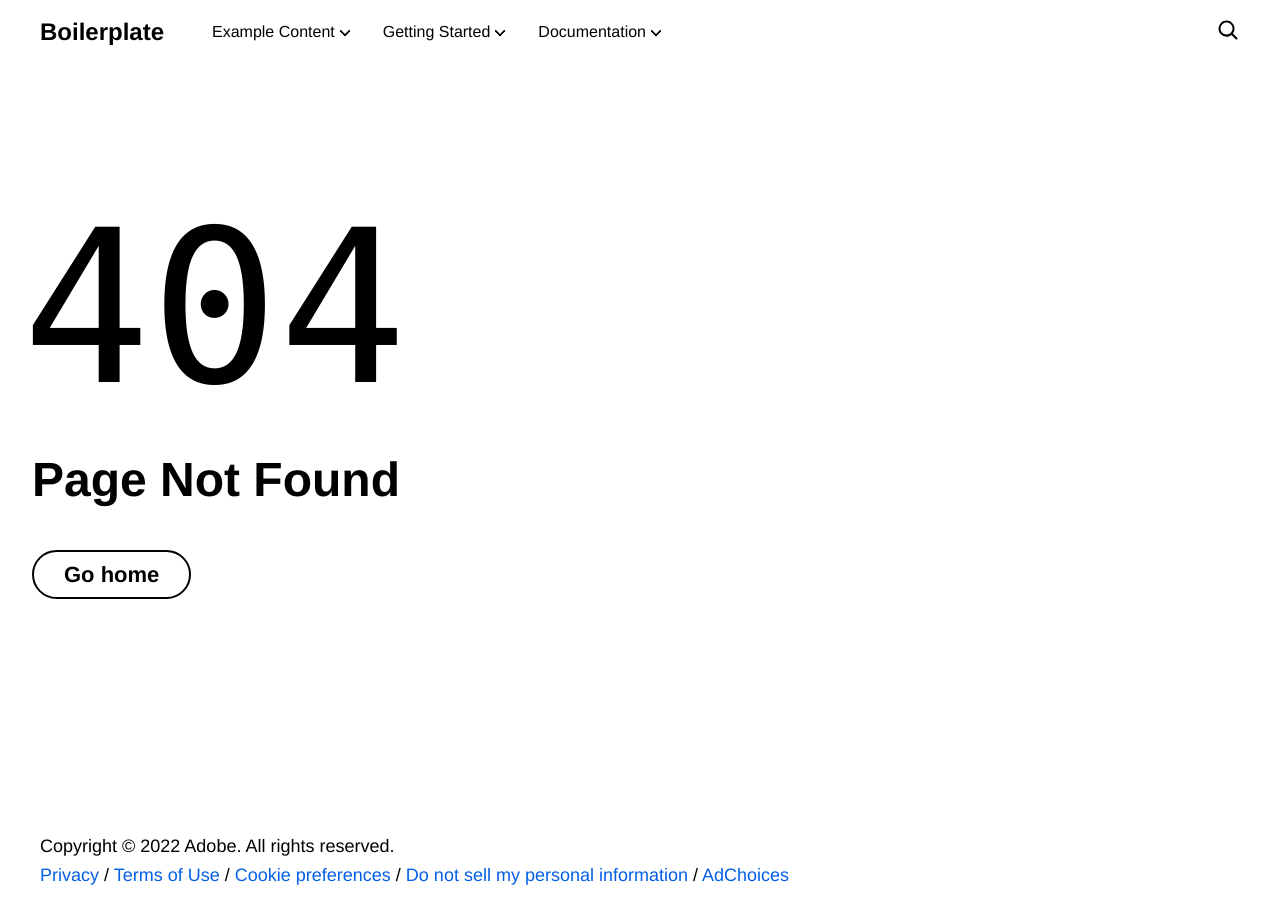
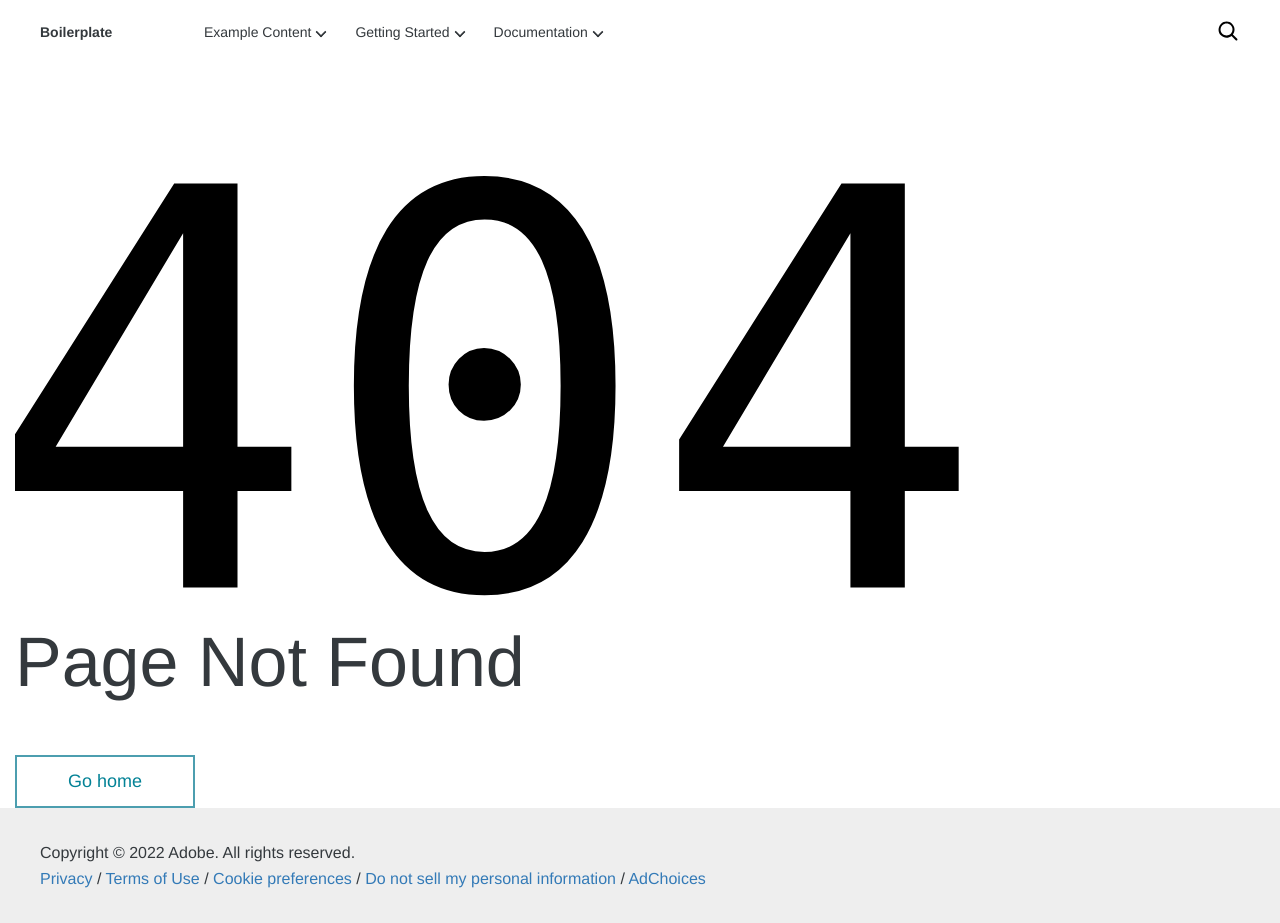
Before and after one commit to nvish-rajneeshkumar/Moldev-franklin, a website with bundled scripts: page 404.html in a window 1280 px wide. Built offline with nearby package versions, Linux system fonts and the light colour scheme; files whose address does not match are found by name.

Commit message:
css changes

```diff
--- a/styles/styles.css
+++ b/styles/styles.css
@@ -10,42 +10,93 @@
  * governing permissions and limitations under the License.
  */
 
- :root {
+@import url("https://maxcdn.bootstrapcdn.com/font-awesome/4.5.0/css/font-awesome.min.css");
+
+@font-face {
+  font-family: 'Proxima Nova Regular Fallback';
+  font-style: normal;
+  font-weight: 400;
+  src: local('Arial');
+  ascent-override: 79.64%;
+  descent-override: 21.17%;
+  line-gap-override: 0.00%;
+  size-adjust: 99.19%;
+}
+
+@font-face {
+  font-family: 'Proxima Nova ExtraBold Fallback';
+  font-style: normal;
+  font-weight: 800;
+  src: local('Arial');
+  ascent-override: 75.77%;
+  descent-override: 20.14%;
+  line-gap-override: 0.00%;
+  size-adjust: 104.26%;
+}
+
+@font-face {
+  font-family: 'Proxima Nova Light Fallback';
+  font-style: normal;
+  font-weight: 300;
+  src: local('Arial');
+  ascent-override: 80.85%;
+  descent-override: 21.49%;
+  line-gap-override: 0.00%;
+  size-adjust: 97.72%;
+}
+
+:root {
   /* colors */
-  --link-color: #035fe6;
-  --link-hover-color: #136ff6;
+  --text-color: #34393d;
+  --text-white: #fff;
+  --heading-color: #00758d;
+  --link-color: #337ab7;
+  --link-hover-color: #0066a4;
   --background-color: #fff;
-  --overlay-background-color: #fff;
-  --highlight-background-color: #00FF00;
-  --text-color: #000;
+  --overlay-background-color: #eee;
+  --highlight-background-color: #ccc;
+  --button-color: #fff;
+  --button-hover-color: #0066a4;
+  --button-bg-color: #008da9;
+  --button-bg-hover-color: #fff;
+  --button-secondary-color: #038296;
+  --button-secondary-border-color: #4c9eaf;
+  --button-secondary-hover-color: #0066a4;
+  --button-secondary-bg-color: #038296;
+  --button-secondary-bg-hover-color: #fff;
+
+  --gray-background-color: #f0f1f2;
+  --dark-gray-background-color: #5b6670;
+  --text-green: #6eb43f;
+  --border-color-gray: #ababab;
 
   /* fonts */
-  --body-font-family: 'helvetica neue', helvetica, ubuntu, roboto, noto, sans-serif;
-  --heading-font-family: var(--body-font-family);
-  --fixed-font-family: 'Roboto Mono', menlo, consolas, 'Liberation Mono', monospace;
+  --ff-proxima-regular: 'Proxima Nova Regular', 'Proxima Nova Regular Fallback', 'helvetica neue', helvetica, arial, sans-serif;
+  --ff-proxima-xbold: 'Proxima Nova ExtraBold', 'Proxima Nova ExtraBold Fallback', 'helvetica neue', helvetica, arial, sans-serif;
+  --ff-proxima-light: 'Proxima Nova Light', 'Proxima Nova Light Fallback', 'helvetica neue', helvetica, arial, sans-serif;
+  --fixed-font-family: menlo, monaco, consolas, "courier new", monospace;
 
-  /* body sizes */
-  --body-font-size-m: 22px;
-  --body-font-size-s: 18px;
-  --body-font-size-xs: 16px;
-
-  /* heading sizes */
-  --heading-font-size-xxl: 48px;
-  --heading-font-size-xl: 40px;
-  --heading-font-size-l: 32px;
-  --heading-font-size-m: 24px;
-  --heading-font-size-s: 20px;
-  --heading-font-size-xs: 18px;
+  /* font size */
+  --heading-font-size-xxl: 36px;
+  --heading-font-size-xl: 30px;
+  --heading-font-size-l: 24px;
+  --heading-font-size-m: 18px;
+  --heading-font-size-s: 14px;
+  --heading-font-size-xs: 12px;
+  --body-font-size-xl: 26px;
+  --body-font-size-l: 22px;
+  --body-font-size-m: 18px;
+  --body-font-size-s: 16px;
+  --body-font-size-xs: 14px;
 
   /* nav height */
   --nav-height: 64px;
-
 }
 
 body {
   font-size: var(--body-font-size-m);
   margin: 0;
-  font-family: var(--body-font-family);
+  font-family: var(--ff-proxima-regular);
   line-height: 1.6;
   color: var(--text-color);
   background-color: var(--background-color);
@@ -62,11 +113,11 @@ header {
 
 h1, h2, h3,
 h4, h5, h6 {
+  color: inherit;
   font-family: var(--heading-font-family);
-  font-weight: 600;
-  line-height: 1.25;
-  margin-top: 1em;
-  margin-bottom: .5em;
+  line-height: 1;
+  font-weight: 100;
+  margin-top: 0;
   scroll-margin: calc(var(--nav-height) + 1em);
 }
 
@@ -82,13 +133,16 @@ p, dl, ol, ul, pre, blockquote {
   margin-bottom: 1em;
 }
 
+p:last-child {
+  margin-bottom: 0;
+}
+
 a:any-link {
   color: var(--link-color);
   text-decoration: none;
 }
 
 a:hover {
-  text-decoration: underline;
   color: var(--link-hover-color);
 }
 
@@ -105,31 +159,37 @@ pre {
   overflow: scroll;
 }
 
+strong {
+  font-family: var(--ff-proxima-xbold);
+}
+
 /* buttons */
-
-a.button:any-link, button {
-  font-family: var(--body-font-family);
+a.button:any-link,
+button {
+  font-family: var(--ff-proxima-regular);
+  font-weight: 400;
+  font-size: var(--body-font-size-m);
+  color: var(--link-color);
+  line-height: 18px;
   display: inline-block;
-  box-sizing: border-box;
+  border: 0;
+  border-radius: 0;
+  transition: all .2s;
+  min-width: 140px;
+  position: relative;
+  height: auto;
+  padding: 15px 18px 16px;
+  margin-bottom: 0;
+  text-align: center;
   text-decoration: none;
-  border: 2px solid transparent;
-  padding: 5px 30px;
-  text-align: center;
-  font-style: normal;
-  font-weight: 600;
+  white-space: nowrap;
+  vertical-align: middle;
   cursor: pointer;
-  color: var(--background-color);
-  background-color: var(--link-color);
-  margin: 16px 0;
-  white-space: nowrap;
-  overflow: hidden;
-  text-overflow: ellipsis;
-  border-radius: 30px;
 }
 
 a.button:hover, a.button:focus, button:hover, button:focus  {
-  background-color: var(--link-hover-color);
   cursor: pointer;
+  color: var(--link-hover-color);
 }
 
 button:disabled, button:disabled:hover {
@@ -137,12 +197,43 @@ button:disabled, button:disabled:hover {
   cursor: unset;
 }
 
-a.button.secondary, button.secondary {
-  background-color: unset;
-  border: 2px solid currentcolor;
-  color: var(--text-color)
+a.button.primary, button.primary {
+  color: var(--button-color);
+  background-color: var(--button-bg-color);
+  border: 0;
 }
 
+a.button.primary:hover, a.button.primary:focus,
+button.primary:hover, button.primary:focus {
+  color: var(--button-hover-color);
+  background-color: var(--button-bg-hover-color);
+  box-shadow: 0 0 10px 1px rgb(0 0 0 / 20%);
+}
+
+a.button.primary:hover .button-border {
+  display: block;
+  width: 50%;
+  margin-bottom: 0;
+  position: absolute;
+  margin-left: 0;
+  height: 4px;
+  background: var(--button-hover-color);
+  left: 25%;
+  bottom: -5px
+}
+
+a.button.secondary, button.secondary {
+  font-style: normal;
+  border: 2px solid var(--button-secondary-border-color);
+  color: var(--button-secondary-color);
+}
+
+a.button.secondary:hover,a.button.secondary:focus,
+button.secondary:hover, button.secondary:focus {
+  color: var(--button-secondary-hover-color);
+  background-color: var(--button-secondary-bg-hover-color);
+  box-shadow: 0 0 10px 1px rgb(0 0 0 / 20%);
+}
 
 main input {
   font-size: 1.25rem;
@@ -160,10 +251,6 @@ main input {
 
 main input:hover {
   border: 1px solid var(--text-color);
-}
-
-main .section {
-  padding: 64px 16px;
 }
 
 main pre {
@@ -198,32 +285,66 @@ hr {
   border-bottom: 1px solid var(--overlay-background-color);
 }
 
-main img {
+main img, main video {
   max-width: 100%;
   width: auto;
   height: auto;
 }
 
-@media (min-width: 600px) {
-  main .section {
-    padding: 64px 32px;
+main .section>div {
+  margin: 0 auto;
+  padding: 0 15px;
+}
+
+@media only screen and (max-width: 390px) {
+  :root {
+    --heading-font-size-xxl: 30px;
+    --heading-font-size-xl: 30px;
   }
 }
 
-@media (min-width: 900px) {
+@media only screen and (max-width: 767px) {
   :root {
-    --heading-font-size-xxl: 60px;
-    --heading-font-size-xl: 48px;
-    --heading-font-size-l: 36px;
-    --heading-font-size-m: 30px;
-    --heading-font-size-s: 24px;
-    --heading-font-size-xs: 22px;
+    --heading-font-size-xxl: 54px;
+    --heading-font-size-xl: 54px;
+    --body-font-size-m: 14px;
   }
 
-  .section > div {
-    max-width: 1200px;
-    margin: auto;
+  a.button:any-link, button {
+    font-size: var(--body-font-size-xs);
+    padding-left: 12px;
+    padding-right: 12px;
+    padding-bottom: 8px;
   }
+}
+
+@media only screen and (min-width: 768px) {
+  :root {
+    --heading-font-size-xxl: 70px;
+    --heading-font-size-xl: 70px;
+  }
+
+  main .section>div {
+    width: 750px
+  }
+}
+
+@media (min-width: 992px) {
+  main .section>div {
+    width: 970px
+  }
+}
+
+@media (min-width: 1200px) {
+  main .section>div {
+    width: 1170px
+  }
+}
+
+/* template & theme styles */
+.homepage h1,
+.homepage h2 {
+  color: var(--heading-color);
 }
 
 /* progressive section appearance */
@@ -235,3 +356,7 @@ main .section[data-section-status='initialized'] {
 main .section.highlight {
   background-color: var(--highlight-background-color);
 }
+
+.background-grey {
+  background-color: var(--gray-background-color);
+}
```
Also changed, not shown: blocks/columns/columns.css (+141 -2 lines).
